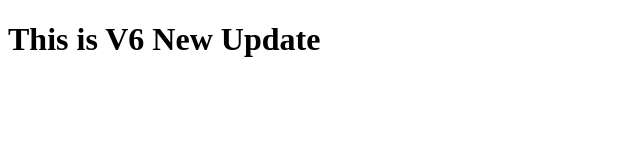
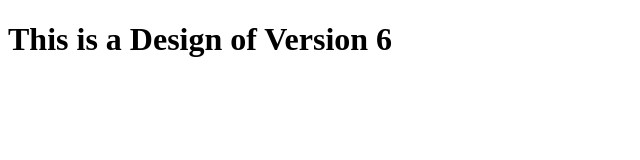
Before and after one commit to tbsvraj/myrepo, a plain HTML site: page index.html in a window 1280 px wide. Shown: the whole page, without its empty margins (0-640 px from the left). Drawn offline with Linux system fonts and the light colour scheme.

Commit message:
Changed Heading

```diff
--- a/index.html
+++ b/index.html
@@ -6,6 +6,6 @@
     <title>Git Tutorial</title>
 </head>
 <body>
-    <h1>This is V6 New Update</h1>
+    <h1>This is a Design of Version 6</h1>
 </body>
 </html>
```
